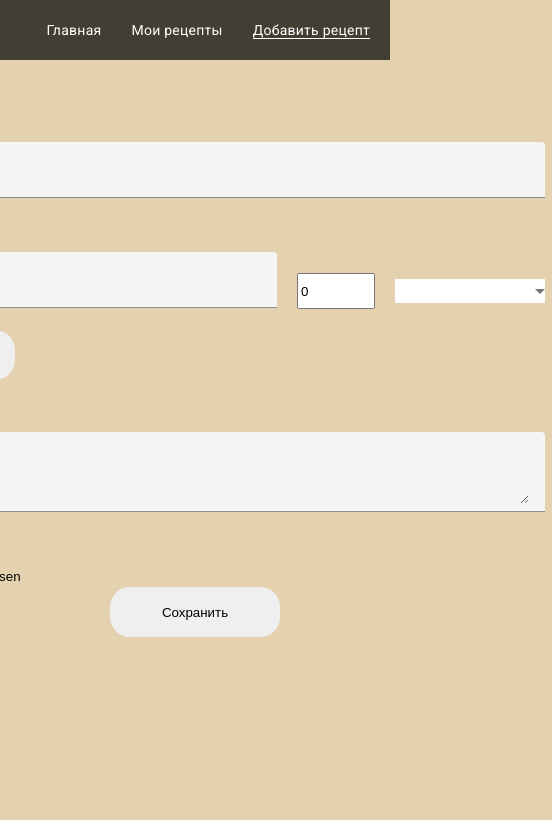
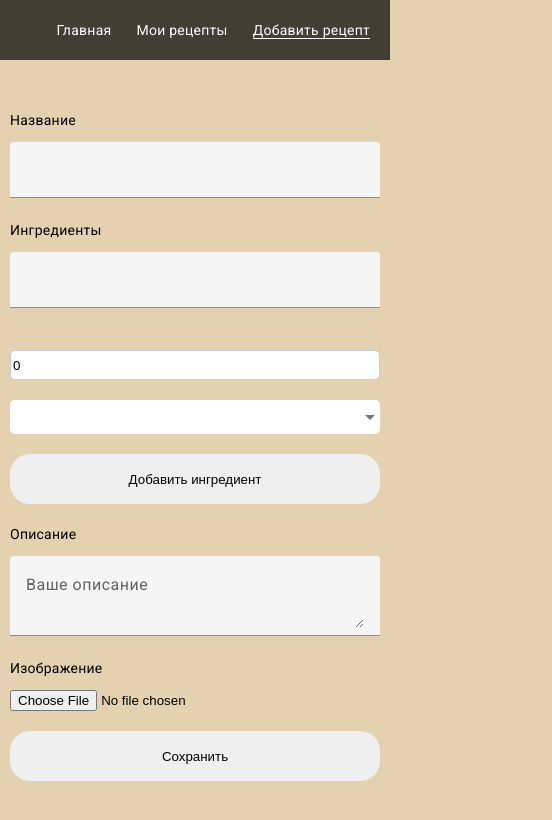
Before and after one commit to Vikaten/cookbook, an Angular app in the folder cookbook/: page /add-new-recipe in a window 390 px wide. Shown: the top 820 px of the page, 552 px wide, since content can reach past the window. Built offline with nearby package versions, Linux system fonts and the light colour scheme; a web font is replaced by a local one.

Commit message:
feat: add the app adaptive

```diff
--- a/cookbook/src/app/main-page/main-page.component.scss
+++ b/cookbook/src/app/main-page/main-page.component.scss
@@ -4,17 +4,18 @@
   flex-direction: column;
   justify-content: center;
   align-items: center;
-    max-width: 700px;
+  width: 500px;
   position: absolute;
   top: 50%;
   right: 50%;
-    transform: translate(50%,-50%);
+  transform: translate(50%, -50%);
   background-color: #ffffff;
   padding: 50px 30px;
   border-radius: 20px;
 }
 
-.main-container p, h1 {
+.main-container p,
+h1 {
   text-align: center;
 }
 
@@ -25,3 +26,10 @@ button {
   border: none;
   padding: 10px 20px;
 }
+
+@media (max-width: 600px) {
+  .main-container {
+    width: 300px;
+    // margin: 0 20px;
+  }
+}
--- a/cookbook/src/app/my-recipe-complete/my-recipe-complete.component.scss
+++ b/cookbook/src/app/my-recipe-complete/my-recipe-complete.component.scss
@@ -10,7 +10,7 @@
   flex-direction: row;
   margin: 50px auto 0px auto;
   justify-content: space-between;
-  width: 700px;
+  max-width: 700px;
   background-color: #ffffff;
   border-radius: 20px;
   padding: 50px 30px;
@@ -20,3 +20,34 @@ p {
   width: 600px;
   word-wrap: break-word;
 }
+
+.edit-block {
+  display: flex;
+  flex-direction: row;
+}
+
+@media (max-width: 800px) {
+  .container-form {
+    margin: 50px 20px 0px 20px;
+  }
+
+  .wrapper {
+    width: 500px;
+  }
+}
+
+@media (max-width: 680px) {
+  .container-form {
+    margin: 50px 20px 0px 20px;
+  }
+
+  .wrapper {
+    width: 300px;
+  }
+}
+
+@media (max-width: 480px) {
+  .wrapper {
+    width: 200px;
+  }
+}
--- a/cookbook/src/app/my-recipes/my-recipes.component.scss
+++ b/cookbook/src/app/my-recipes/my-recipes.component.scss
@@ -5,7 +5,9 @@
 }
 
 .my-recipes-container {
-  width: 700px;
+  max-width: 700px;
+  width: 100%;
+  padding: 0 20px;
   margin: 50px auto 0px auto;
 }
 
--- a/cookbook/src/app/navigation/navigation.component.scss
+++ b/cookbook/src/app/navigation/navigation.component.scss
@@ -24,3 +24,9 @@ nav {
 .active-page {
   border-bottom: 1px solid #ffffff;
 }
+
+@media (max-width: 400px) {
+  .list-items {
+    gap: 25px;
+  }
+}
--- a/cookbook/src/app/new-recipe/new-recipe.component.scss
+++ b/cookbook/src/app/new-recipe/new-recipe.component.scss
@@ -1,4 +1,8 @@
 $width: 700px;
+
+* {
+  box-sizing: border-box;
+}
 
 button {
   width: 120px;
@@ -12,11 +16,15 @@ button {
   flex-direction: column;
   align-items: center;
   margin-top: 50px;
+  padding: 0 20px;
 }
 
 .title-recipe,
-.ingredients-recipe {
-  width: $width;
+.ingredients-recipe,
+.description-recipe,
+.img-recipe-block {
+  width: 100%;
+  max-width: $width;
   display: flex;
   flex-direction: column;
 }
@@ -24,11 +32,15 @@ button {
 .number-up-down {
   width: 70px;
   height: 30px;
+  border: 1px solid #ccc;
+  border-radius: 5px;
 }
 
 .select {
   width: 150px;
   background-color: #ffffff;
+  border-radius: 5px;
+  padding: 5px;
 }
 
 .ingredients-recipe-input-block {
@@ -47,16 +59,9 @@ button {
   margin-bottom: 20px;
 }
 
-.description-recipe-form {
-  width: $width;
-}
-
-.img-recipe-block {
-  width: $width;
-}
-
 .img-recipe {
-  width: 300px;
+  width: 100%;
+  max-width: 300px;
 }
 
 button {
@@ -73,3 +78,32 @@ button {
   justify-content: space-between;
   margin-bottom: 20px;
 }
+
+@media (max-width: 768px) {
+  .container-form {
+    padding: 0 10px;
+  }
+
+  .ingredients-recipe-input-block {
+    flex-direction: column;
+    align-items: flex-start;
+  }
+
+  .number-up-down,
+  .select {
+    width: 100%;
+  }
+
+  .select,
+  .img-recipe-block {
+    margin-bottom: 20px;
+  }
+
+  button {
+    width: 100%;
+  }
+
+  .ingredients-recipe-form {
+    width: 100%;
+  }
+}
```
Lines whose indentation alone changed are shown as unchanged.
